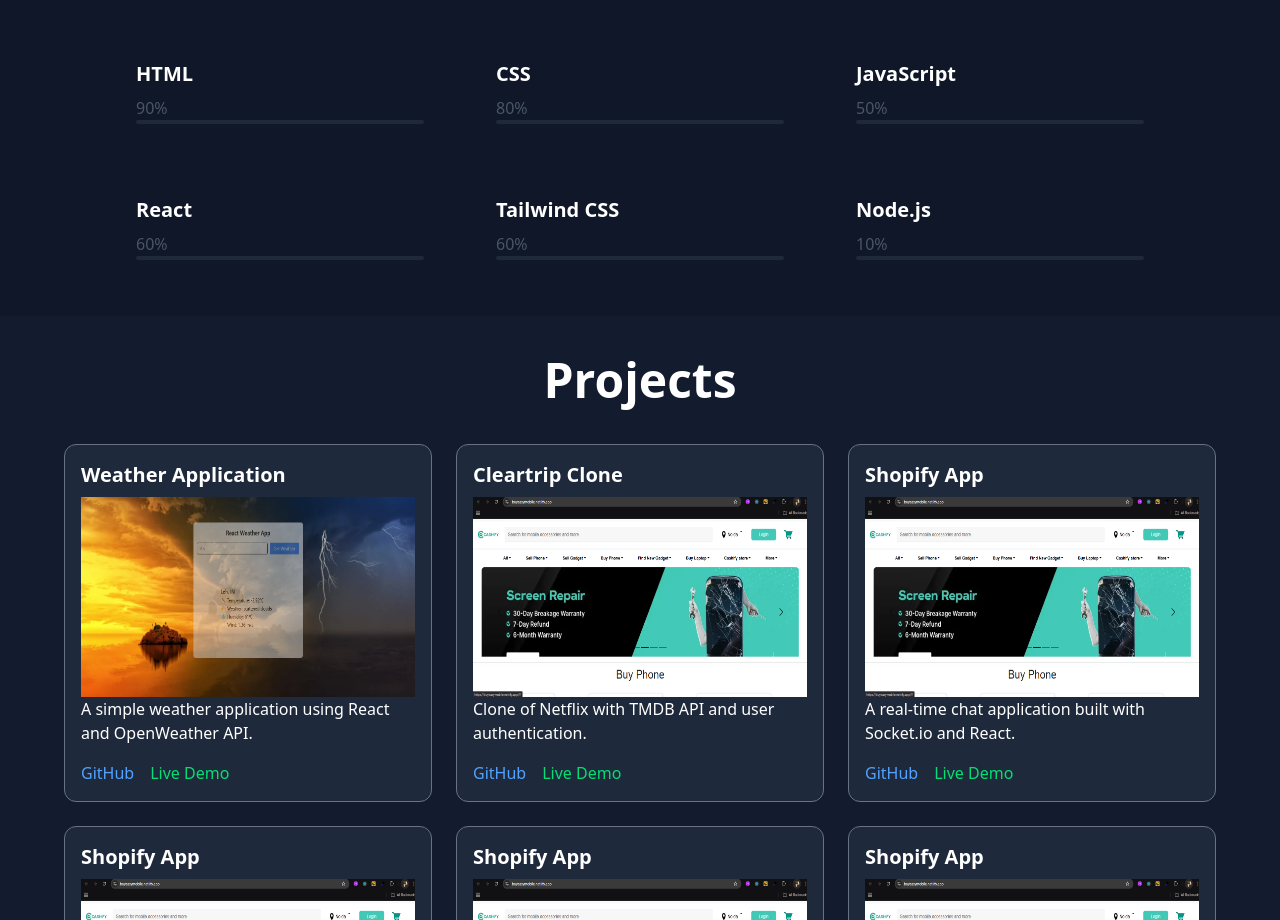
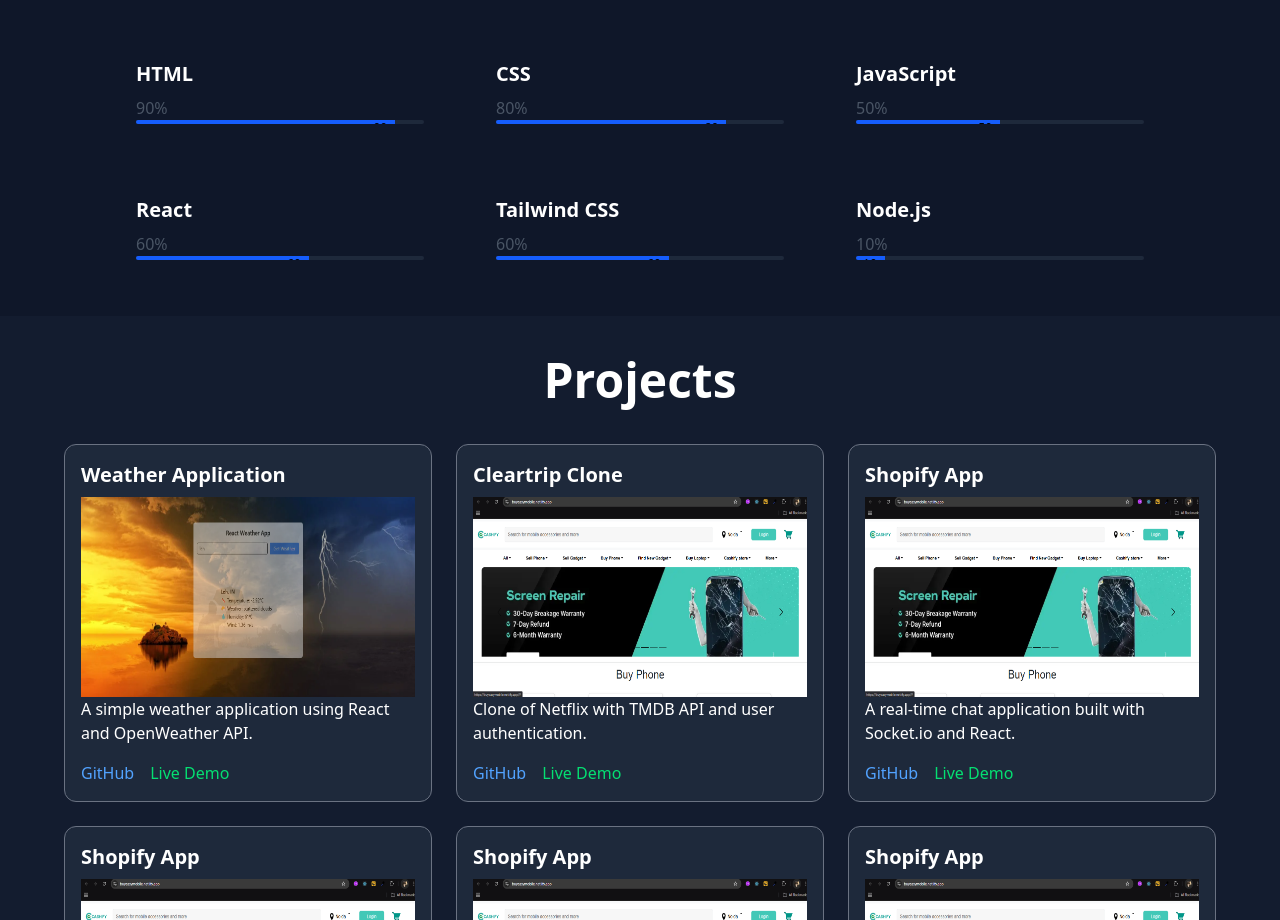
Before and after one commit to saurabh271999/Saurabhportfolio, a React (Vite) app: page / in a window 1280 px wide. Shown: the part 1244-2164 px from the top of the page. Built offline with nearby package versions, Linux system fonts and the light colour scheme.

Commit message:
skills component

```diff
--- a/src/Components/Skills.jsx
+++ b/src/Components/Skills.jsx
@@ -29,7 +29,12 @@ const ProgressBar = () => {
             <h1 className='text-gray-600 '>{skill.level}%</h1>
             <div className='w-full bg-[#1E293B] rounded-full h-1 overflow-hidden'>
 
-
+              <div
+                className='bg-blue-600 h-full  text-xs font-medium text-right pr-2 transition-all duration-300 ease-in-out'
+                style={{ width: `${skill.level}%` }}
+              >
+                {skill.level}
+              </div>
             </div>
           </div>
         ))}
```
